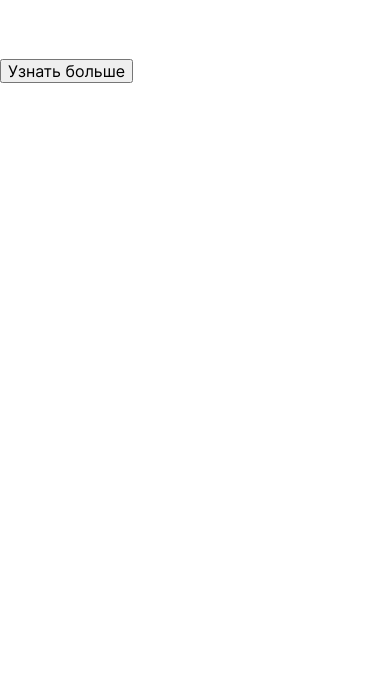
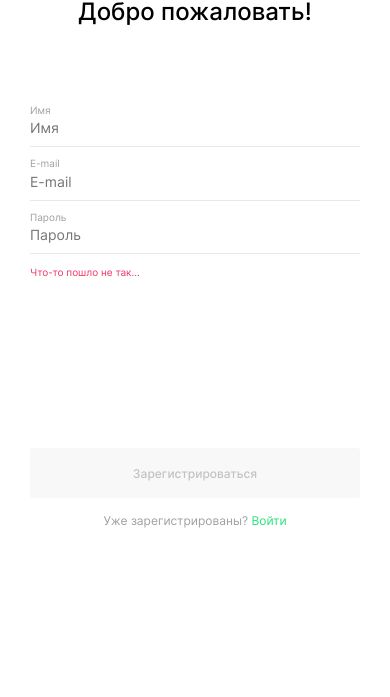
Before and after one commit to KPreis/movies-explorer-frontend, a React app: page /signup in a window 390 px wide. Shown: the part 147-844 px from the top of the page. Built offline with nearby package versions, Linux system fonts and the light colour scheme.

Commit message:
feat: added Registration and Login pages

```diff
--- /dev/null
+++ b/src/components/Form/Form.css
@@ -0,0 +1,154 @@
+.form {
+  width: 100%;
+  max-width: 396px;
+  min-height: 80vh;
+  display: flex;
+  flex-direction: column;
+}
+
+.form__logo {
+  width: 38px;
+}
+
+.form__title {
+  margin: 0;
+  padding: 40px 0;
+  font-weight: 500;
+  font-size: 24px;
+  line-height: calc(29/24);
+  color: #000000;
+}
+
+.form__label {
+  display: flex;
+  flex-direction: column;
+}
+
+.form__label:last-of-type {
+  margin-bottom: 0;
+}
+
+.form__label-text {
+  padding-bottom: 5px;
+  font-weight: 400;
+  font-size: 10px;
+  line-height: calc(10/12);
+  color: #A0A0A0;
+}
+
+.form__input {
+  font-weight: 400;
+  font-size: 14px;
+  line-height: calc(17/14);
+  color: #000000;
+  border: none;
+  padding: 0 0 10px 0;
+  border-bottom: 1px solid #E8E8E8;
+}
+
+.form__input:focus {
+  outline: none;
+  border-bottom: 1px solid #2BE080;
+}
+
+.form__input-error {
+  padding: 6px 0;
+  font-weight: 400;
+  font-size: 10px;
+  line-height: calc(12/10);
+  color: #EE3465;
+}
+
+.form__input_type_password {
+  color: #EE3465;
+}
+
+.form__submit {
+  min-height: 50px;
+  border: none;
+  background-color: #2BE080;
+  border-radius: 3px;
+  font-weight: 500;
+  font-size: 14px;
+  line-height: calc(17/14);
+  color: #FFFFFF;
+}
+
+.form__submit_inactive {
+  background-color: #F8F8F8;
+  color: #C2C2C2;
+}
+
+.form__submit:hover {
+  cursor: pointer;
+  opacity: 0.8;
+}
+
+.form__feedback {
+  margin: 0 0 auto;
+  font-weight: 400;
+  font-size: 10px;
+  line-height: calc(12/10);
+}
+
+.form__feedback_type_error {
+  color: #EE3465;
+}
+
+.form__feedback_type_success {
+  color: #2BE080;
+}
+
+.form__sign-in-wrap {
+  margin-top: 15px;
+  display: flex;
+  justify-content: center;
+}
+
+.form__sign-in-question {
+  margin: 0;
+  font-weight: 400;
+  font-size: 14px;
+  line-height: calc(17/14);
+  color: #A0A0A0;
+}
+
+.form__sign-in-link {
+  font-weight: 400;
+  font-size: 14px;
+  line-height: calc(17/14);
+  color: #2BE080;
+  text-decoration: none;
+}
+
+.form__sign-in-link:hover {
+  cursor: pointer;
+  opacity: 0.7;
+}
+
+@media screen and (max-width: 530px) {
+  .form__logo {
+    margin: 56px auto 0;
+    display: block;
+  }
+
+  .form__title {
+    text-align: center;
+    padding: 50px 0 80px;
+  }
+
+  .form__submit {
+    font-size: 12px;
+    line-height: 15px;
+  }
+
+  .form__sign-in-question {
+    font-size: 12px;
+    line-height: 15px;
+  }
+
+  .form__sign-in-link {
+    font-size: 12px;
+    line-height: 15px;
+  }
+}
--- /dev/null
+++ b/src/components/Form/Form.js
@@ -0,0 +1,45 @@
+import React from 'react';
+import { Link } from 'react-router-dom';
+import './Form.css';
+import logo from '../../images/logo.svg';
+
+function Form({ children, titleText, text, submitButtonText, questionText, linkPath, linkText, isSubmitDisabled }) {
+
+  const type = 'error';
+
+
+  const apiFeedbackClassName = `form__feedback form__feedback_type_${type}`;
+  const submitButtonClassName = `form__submit ${isSubmitDisabled && "form__submit_inactive"}`;
+
+  return(
+    <form className="form">
+      <Link to="/">
+        <img
+          className="form__logo"
+          src={logo}
+          alt="Логотип сайта"
+        />
+      </Link>
+      <h1 className="form__title">{titleText}</h1>
+
+      {children}
+
+      <span
+        className={apiFeedbackClassName}
+      >{text}</span>
+
+      <button
+        type="submit"
+        className={submitButtonClassName}
+        disabled={isSubmitDisabled}
+      >{submitButtonText}</button>
+
+      <div className="form__sign-in-wrap">
+        <p className="form__sign-in-question">{`${questionText} `}
+        <Link className="form__sign-in-link" to={linkPath}>{linkText}</Link></p>
+      </div>
+    </form>
+  );
+}
+
+export default Form;
--- a/src/components/Login/Login.css
+++ b/src/components/Login/Login.css
@@ -0,0 +1,13 @@
+.login {
+  display: flex;
+  justify-content: center;
+  align-items: center;
+  height: 100vh;
+}
+
+@media screen and (max-width: 530px) {
+  .login {
+    padding: 0 30px;
+    align-items: start;
+  }
+}
--- a/src/components/Login/Login.js
+++ b/src/components/Login/Login.js
@@ -1,56 +1,65 @@
-import { React, useState } from 'react';
+import React, { useEffect } from 'react';
 import './Login.css';
-import image from '../../images/web-earth-img.svg'
+import useFormWithValidation from '../../hooks/useFormWithValidation';
+import Form from '../Form/Form';
 
-function Login( {onLogin}) {
-  const [email, setEmail] = useState('');
-  const [password, setPassword] = useState('');
+function Login( ) {
+  const { values, handleChange, resetFrom, errors, isValid } = useFormWithValidation();
+  const isDisabled = !isValid;
 
-  const handleEmailChange = (e) => {
-    setEmail(e.target.value);
-  };
-  const handlePasswordChange = (e) => {
-    setPassword(e.target.value);
-  };
-
-  const handleSubmit = (e) => {
-    e.preventDefault();
-    onLogin(email, password);
-  };
+  useEffect(() => {
+    resetFrom({}, {}, false);
+  }, [resetFrom]);
 
   return (
-    <form className="login-form" noValidate onSubmit={handleSubmit}>
-      <h2 className="login-form__header">Вход</h2>
+    <section className="login">
+      <Form
+        formName="login"
+        titleText="Рады видеть!"
+        submitButtonText="Войти"
+        questionText="Ещё не зарегистрированы?"
+        linkPath="/signup"
+        linkText="Регистрация"
+        isSubmitDisabled={isDisabled}
+      >
 
+        <label className="form__label">
+          <span className="form__label-text">E-mail</span>
           <input
-        className="login-form__item"
-        onChange={handleEmailChange}
-        type="text"
+            value={values.email || ''}
+            onChange={handleChange}
+            id="email-input"
+            type="email"
+            pattern="[a-z0-9._%+-]+@[a-z0-9.-]+\.[a-z]{2,}$"
             name="email"
-        value={email}
-        placeholder="Email"
+            placeholder="E-mail"
+            className="form__input form__input_type_email"
             required
-        minLength="2"
-        maxLength="40"
           />
+          <span className="email-input-error form__input-error">
+            {errors.email || ''}
+          </span>
+        </label>
+
+        <label className="form__label">
+          <span className="form__label-text">Пароль</span>
           <input
-        className="login-form__item"
-        onChange={handlePasswordChange}
+            value={values.password || ''}
+            onChange={handleChange}
+            id="password-input"
             type="password"
             name="password"
-        value={password}
-        autoComplete="on"
             placeholder="Пароль"
+            className="form__input form__input_type_password"
             required
-        minLength="2"
-        maxLength="200"
           />
-
-      <button className="login-form__save-button" type="submit">
-        Войти
-      </button>
-    </form>
+          <span className="password-input-error form__input-error">
+            {errors.password || ''}
+          </span>
+        </label>
+      </Form>
+    </section>
   );
-};
+}
 
 export default Login;
--- a/src/components/Navigation/Navigation.css
+++ b/src/components/Navigation/Navigation.css
@@ -28,6 +28,9 @@
   margin: 0;
   text-decoration: none;
 }
+.navigation__register-link:hover {
+  opacity: 0.7;
+}
 
 .navigation__login-button {
   background: #2BE080;
@@ -42,6 +45,11 @@
   font-size: 12px;
   font-weight: 500;
   line-height: calc(16/12);
+}
+
+.navigation__login-button:hover {
+  opacity: 0.7;
+  cursor: pointer;
 }
 
 .navigation__links {
@@ -60,6 +68,10 @@
   text-decoration: none;
 }
 
+.navigation__link:hover {
+  opacity: 0.7;
+}
+
 .navigation__account-button {
   background: #FFFFFF;
   color: #000000;
@@ -76,6 +88,11 @@
   display: inline-block;
 }
 
+.navigation__account-button:hover {
+  opacity: 0.7;
+  cursor: pointer;
+}
+
 .navigation__account-button-logo {
   width: 12px;
   height: 14px;
--- a/src/components/Register/Register.css
+++ b/src/components/Register/Register.css
@@ -0,0 +1,13 @@
+.register {
+  display: flex;
+  justify-content: center;
+  align-items: center;
+  height: 100vh;
+}
+
+@media screen and (max-width: 530px) {
+  .register {
+    padding: 0 30px;
+    align-items: start;
+  }
+}
--- a/src/components/Register/Register.js
+++ b/src/components/Register/Register.js
@@ -1,22 +1,83 @@
-import React from 'react';
+import React, { useEffect } from 'react';
 import './Register.css';
-import image from '../../images/web-earth-img.svg'
+import Form from '../Form/Form';
+import useFormWithValidation from '../../hooks/useFormWithValidation';
 
 function Register() {
 
+  const { values, handleChange, resetFrom, errors, isValid } = useFormWithValidation();
+  const isDisabled = !isValid;
+
+  useEffect(() => {
+    resetFrom({}, {}, false);
+  }, [resetFrom]);
+
   return (
     <section className="register">
-      <div className="register__content">
-        <div className="register__text-content">
-          <h1 className="register__title">Учебный проект студента факультета Веб-разработки.</h1>
-          <p className="register__help-text">Листайте ниже, чтобы узнать больше про этот проект и его создателя.</p>
-          <button className="register__more-info-button">
-            Узнать больше
-          </button>
-        </div>
-        <img className="register__image" src={image} alt="..." />
-      </div>
+      <Form
+        formName="register"
+        titleText="Добро пожаловать!"
+        submitButtonText="Зарегистрироваться"
+        questionText="Уже зарегистрированы?"
+        linkPath="/signin"
+        linkText="Войти"
+        isSubmitDisabled={isDisabled}
+        text="Что-то пошло не так..."
+      >
+        <label className="form__label">
+          <span className="form__label-text">Имя</span>
+          <input
+            value={values.name || ''}
+            onChange={handleChange}
+            id="name-input"
+            type="text"
+            name="name"
+            placeholder="Имя"
+            className="form__input form__input_type_name"
+            minLength="2"
+            maxLength="30"
+            required
+          />
+          <span className="name-input-error form__input-error">
+            {errors.name || ''}
+          </span>
+        </label>
 
+        <label className="form__label">
+          <span className="form__label-text">E-mail</span>
+          <input
+            value={values.email || ''}
+            onChange={handleChange}
+            id="email-input"
+            type="email"
+            pattern="[a-z0-9._%+-]+@[a-z0-9.-]+\.[a-z]{2,}$"
+            name="email"
+            placeholder="E-mail"
+            className="form__input form__input_type_email"
+            required
+          />
+          <span className="email-input-error form__input-error">
+            {errors.email || ''}
+          </span>
+        </label>
+
+        <label className="form__label" >
+          <span className="form__label-text">Пароль</span>
+          <input
+            value={values.password || ''}
+            onChange={handleChange}
+            id="password-input"
+            type="password"
+            name="password"
+            placeholder="Пароль"
+            className="form__input form__input_type_password"
+            required
+          />
+          <span className="password-input-error form__input-error">
+            {errors.password || ''}
+          </span>
+        </label>
+      </Form>
     </section>
   );
 }
--- /dev/null
+++ b/src/hooks/useFormWithValidation.js
@@ -0,0 +1,29 @@
+import {useState, useCallback } from 'react';
+
+function useFormWithValidation() {
+  const [values, setValues] = useState({});
+  const [errors, setErrors] = useState({});
+  const [isValid, setIsValid] = useState(false);
+
+  const handleChange = (evt) => {
+    const input = evt.target;
+    const value = input.value;
+    const name = input.name;
+    setValues({ ...values, [name]: value });
+    setErrors({ ...errors, [name]: input.validationMessage });
+    setIsValid(input.closest("form").checkValidity());
+  };
+
+  const resetFrom = useCallback(
+    (newValues = {}, newErrors = {}, newIsValid = false) => {
+      setValues(newValues);
+      setErrors(newErrors);
+      setIsValid(newIsValid);
+    },
+    [setValues, setErrors, setIsValid]
+  );
+
+  return { values, handleChange, resetFrom, errors, isValid };
+}
+
+export default useFormWithValidation;
```
Also changed, not shown: src/components/Navigation/Navigation.js (+7 -4 lines). Lines whose indentation alone changed are shown as unchanged.
